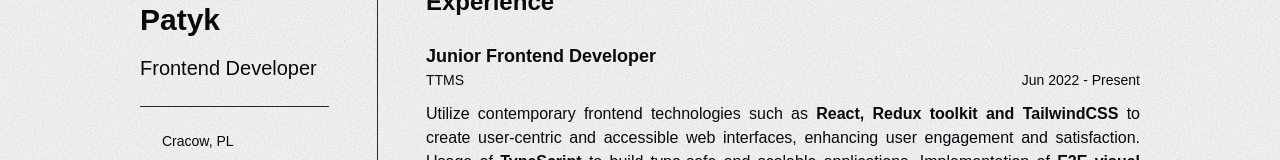
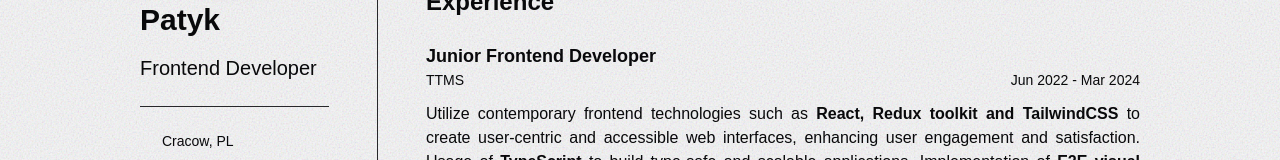
Before and after one commit to grzegorzxpatyk/resume, a SvelteKit app: page / in a window 1280 px wide. Shown: the part 395-555 px from the top of the page. Built offline with nearby package versions, Linux system fonts and the light colour scheme; some icons are missing.

Commit message:
update employment time in ttms

```diff
--- a/src/routes/+page.svelte
+++ b/src/routes/+page.svelte
@@ -72,7 +72,7 @@
 						title: 'Junior Frontend Developer',
 						organisation: 'TTMS',
 						organisationWebsite: 'https://ttms.com/',
-						timePeriod: 'Jun 2022 - Present',
+						timePeriod: 'Jun 2022 - Mar 2024',
 						description:
 							'Utilize contemporary frontend technologies such as <strong>React, Redux toolkit and TailwindCSS</strong> to create user-centric and accessible web interfaces, enhancing user engagement and satisfaction. Usage of <strong>TypeScript</strong> to build type-safe and scalable applications. Implementation of <strong>E2E visual tests using Cypress</strong>. Taking part in meetings with clients, discussing their needs, business logic and possible solutions.'
 					},
```
